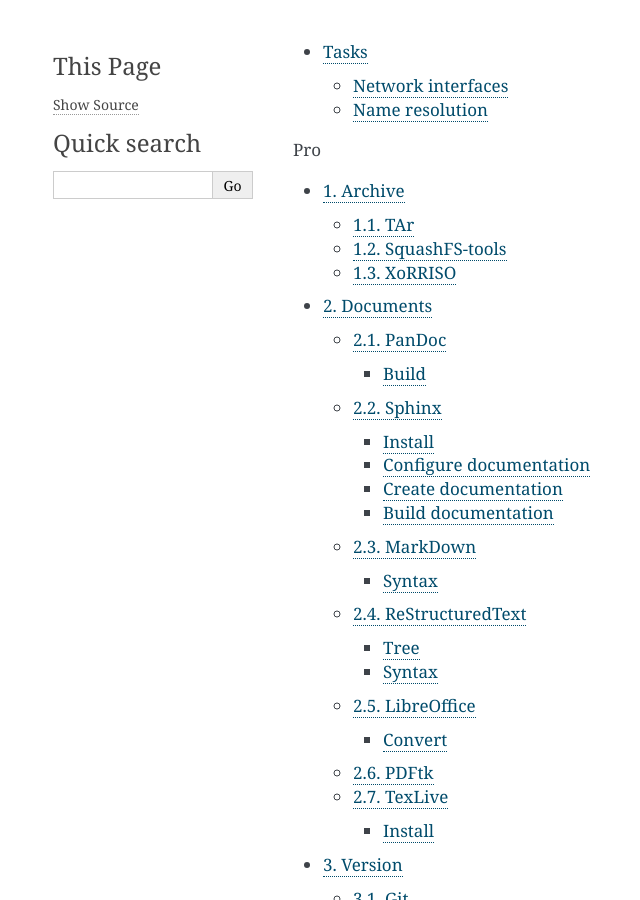
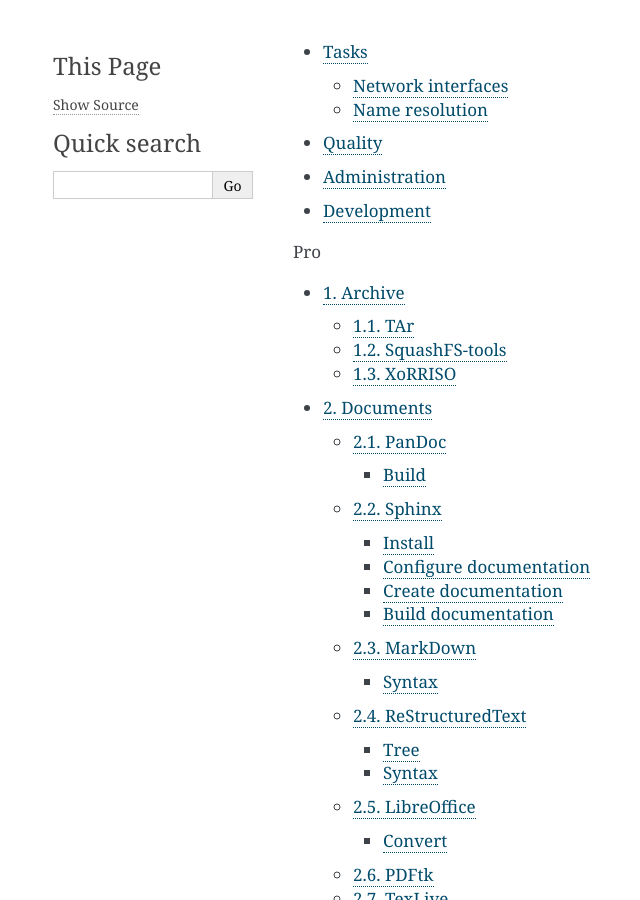
Before and after one commit to rwx-work/docs, a Sphinx documentation site: the page built from source/index.rst, in a window 1280 px wide and 900 px high. Shown: the whole window, without its empty margins (127-767 px from the left). Built offline with Sphinx 7.4.7, drawn with Linux system fonts in a browser that asks for light colours; pages that are not in the unit, such as notebooks, are missing from menus.

Commit message:
qual,admin,dev

```diff
--- /dev/null
+++ b/source/_toctree/administration/index.rst
@@ -0,0 +1,4 @@
+Administration
+==============
+
+.. toctree::
--- /dev/null
+++ b/source/_toctree/development/index.rst
@@ -0,0 +1,4 @@
+Development
+===========
+
+.. toctree::
--- /dev/null
+++ b/source/_toctree/quality/index.rst
@@ -0,0 +1,4 @@
+Quality
+=======
+
+.. toctree::
--- a/source/index.rst
+++ b/source/index.rst
@@ -1,6 +1,13 @@
 .. toctree::
 
    tasks
+
+.. toctree::
+   :maxdepth: 3
+
+   _toctree/quality/index
+   _toctree/administration/index
+   _toctree/development/index
 
 .. toctree::
    :caption: Pro
```
